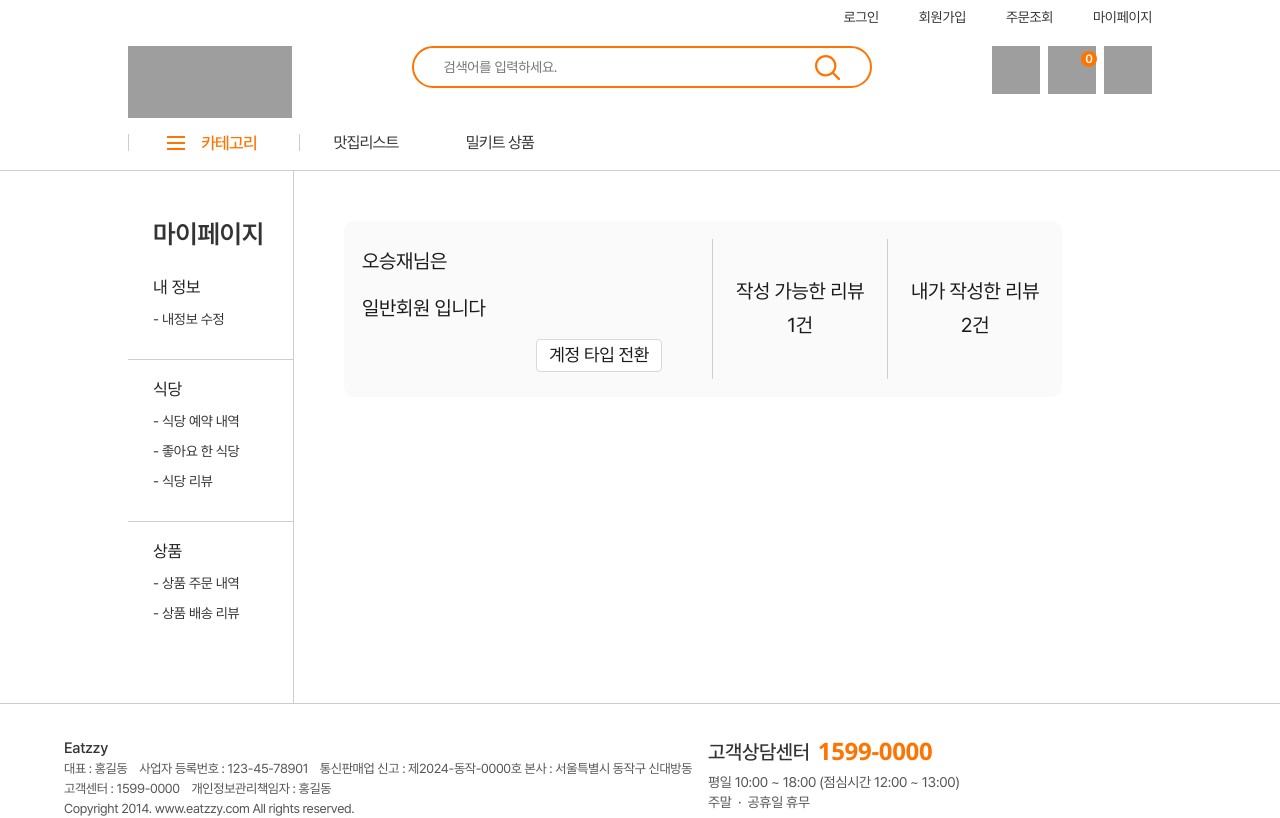
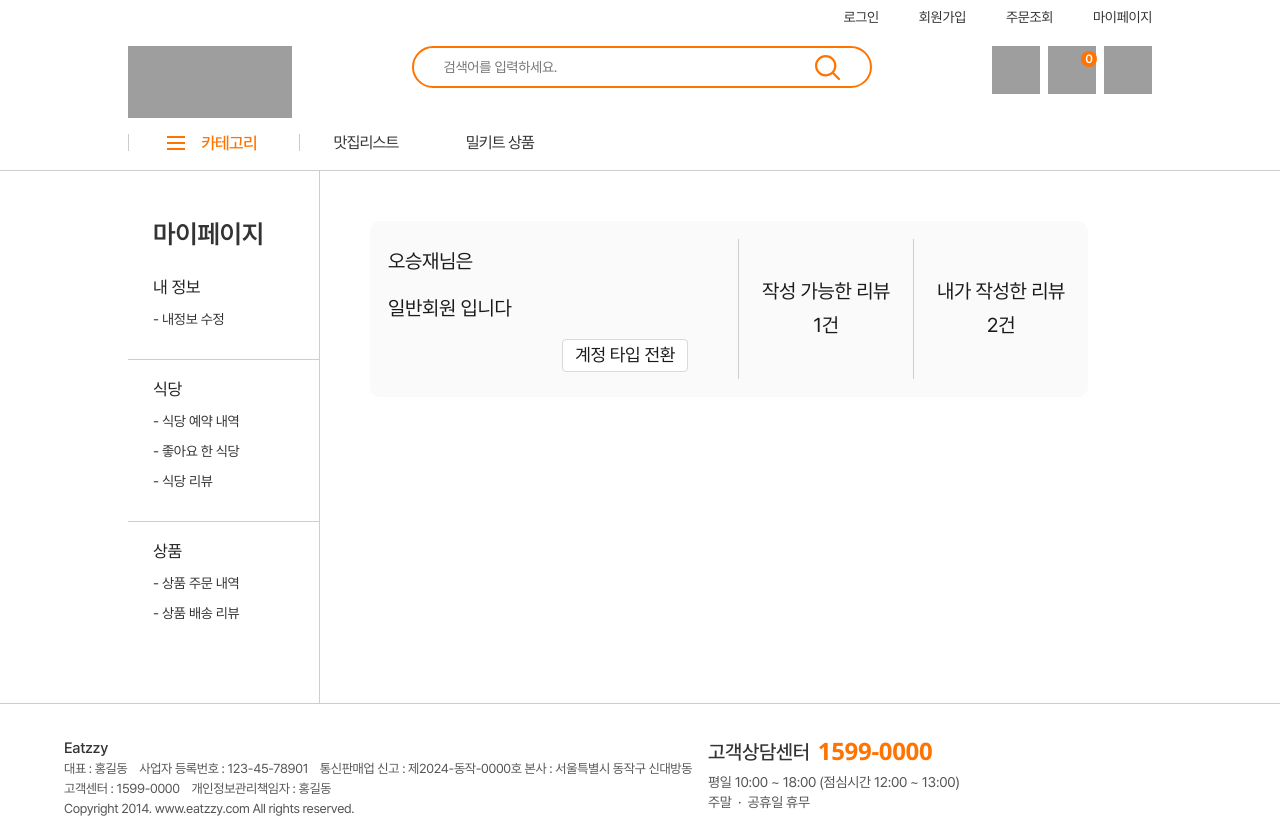
Before and after one commit to miyad927/front-end, a Vue app: page /mypage/client in a window 1280 px wide. Shown: the top 818 px of the page. Built offline with nearby package versions, Linux system fonts and the light colour scheme; grey boxes are pictures that could not be loaded; what v-calendar would draw is missing.

Commit message:
[Style] css 수정

```diff
--- a/src/pages/mypage/client/components/ClientMenu.vue
+++ b/src/pages/mypage/client/components/ClientMenu.vue
@@ -46,7 +46,7 @@ ul li {
 .menu_wrap {
   padding: 3.125rem 0;
   letter-spacing: -0.02em;
-  width: 14rem;
+  min-width: 12rem;
   box-sizing: border-box;
   display: block;
   unicode-bidi: isolate;
```
